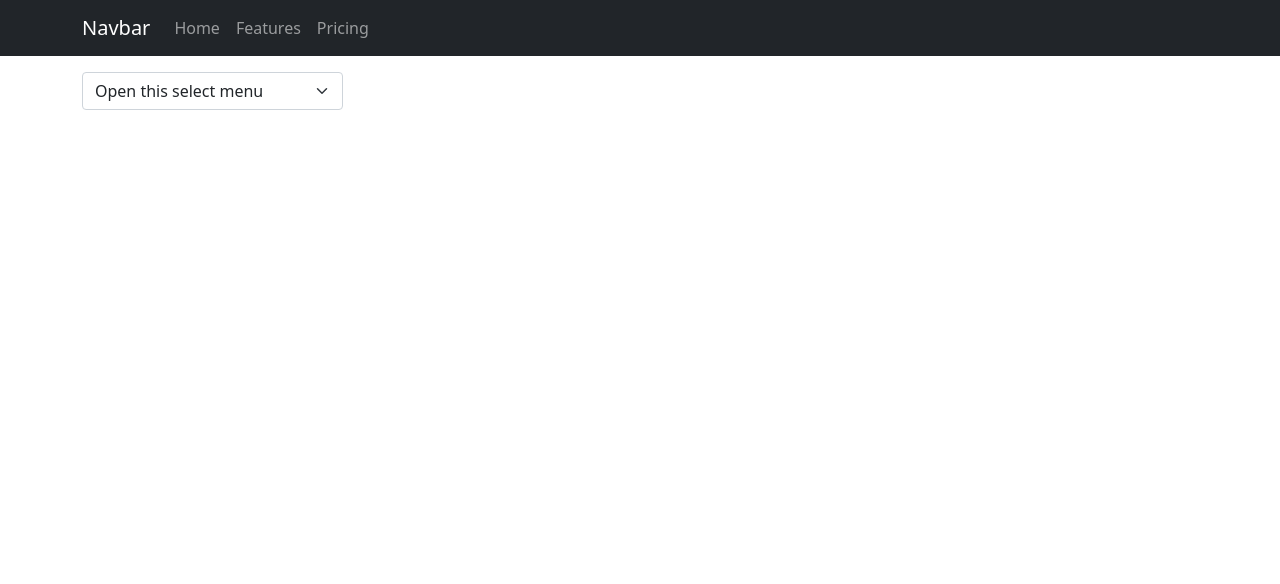
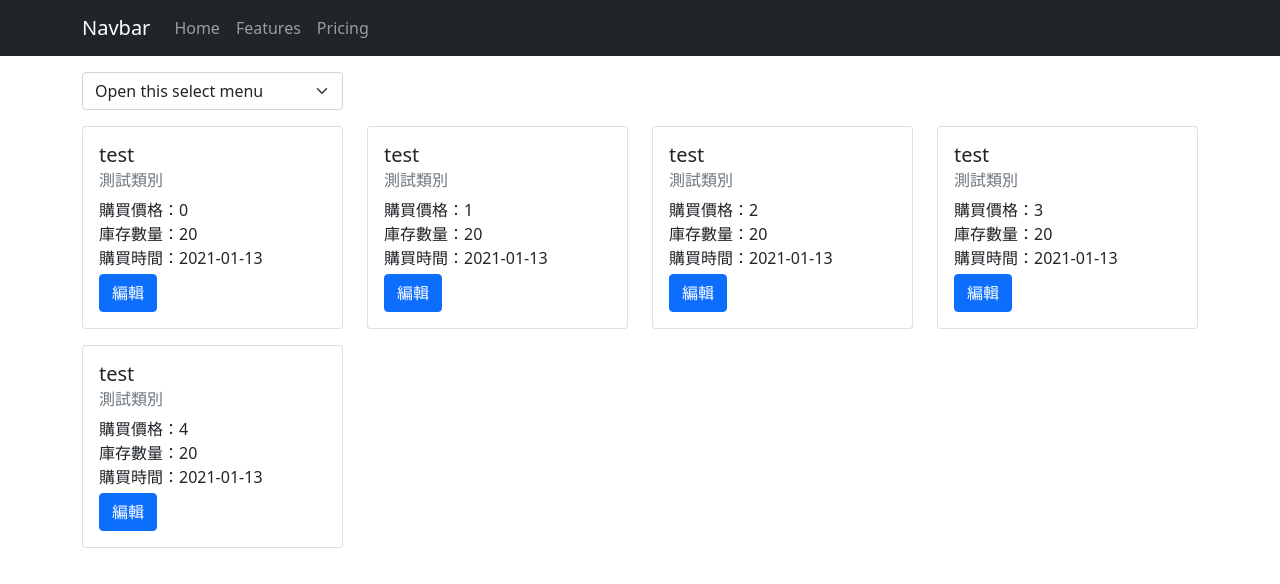
Before and after one commit to kukina622/psi-system-frontend, a React (Create React App) app: page / in a window 1280 px wide. Shown: the top 584 px of the page. Built offline with nearby package versions, Linux system fonts and the light colour scheme.

Commit message:
add testData in Inventory page

```diff
--- a/src/views/Inventory.tsx
+++ b/src/views/Inventory.tsx
@@ -1,6 +1,24 @@
 import { Container, Form, Row, Col } from "react-bootstrap";
+import InventoryCard from "components/inventory/inventoryCard";
 
 const Inventory = () => {
+  const testData = Array.from({ length: 5 }).map((_, index) => {
+    return {
+      type: "測試類別",
+      name: "test",
+      purchase_price: index,
+      quantity: 20,
+      purchase_time: new Date(2021, 0, 13)
+    };
+  });
+  let inventoryCardList = [];
+  for (let i = 0; i < testData.length; i++) {
+    inventoryCardList.push(
+      <Col md={3} className="mt-3" key={i}>
+        <InventoryCard inventoryInfo={testData[i]} />
+      </Col>
+    );
+  }
   return (
     <Container>
       <Row>
@@ -13,6 +31,7 @@ const Inventory = () => {
           </Form.Select>
         </Col>
       </Row>
+      <Row>{inventoryCardList}</Row>
     </Container>
   );
 };
```
